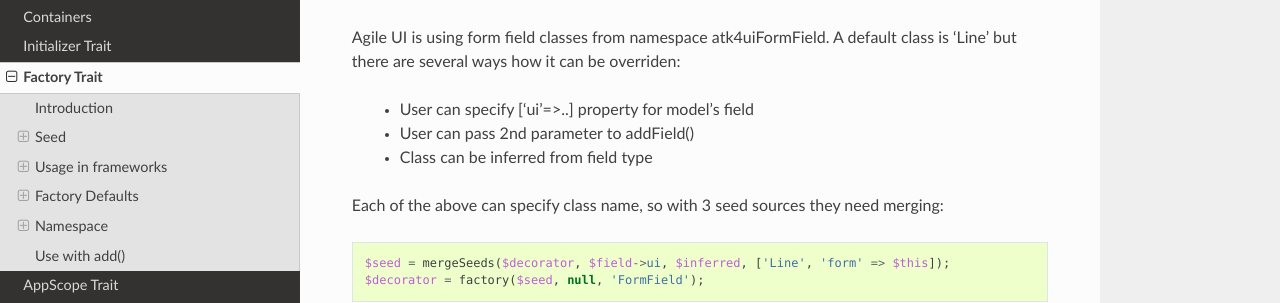
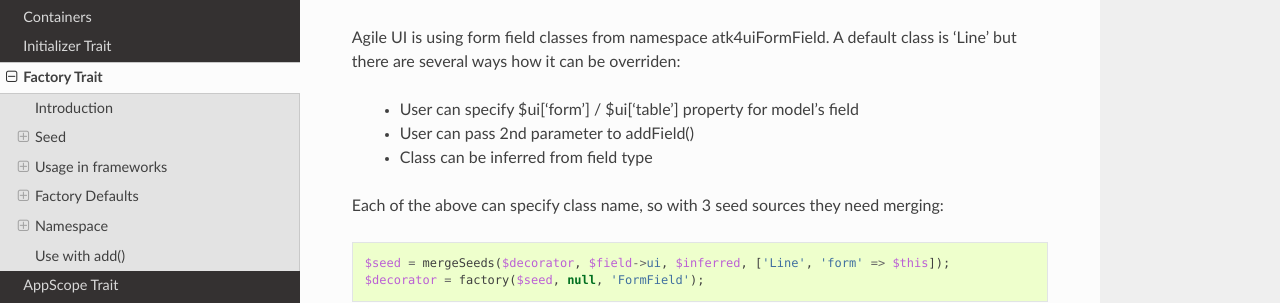
Before and after one commit to atk4/core, a Sphinx documentation site: the page built from docs/factory.rst, in a window 1280 px wide and 900 px high, scrolled down 3816 px. Shown: the part 158-461 px from the top of the window. Built offline with Sphinx 7.4.7 and the Read the Docs theme 2.0.0, drawn with Linux system fonts in a browser that asks for light colours; cross-references to code outside the pages are shown as plain code; some of the changed text lies outside the part shown.

Commit message:
address change requests

```diff
--- a/docs/factory.rst
+++ b/docs/factory.rst
@@ -88,7 +88,7 @@ Some examples::
 Seed merging can also be used to merge defaults::
 
     mergeSeeds(['label 1'], ['icon'=>'book']);
-    // results in ['label 2', 'icon'=>'book']
+    // results in ['label 1', 'icon'=>'book']
 
 When object is passed, it will take precedence and absorb all named arguments::
 
@@ -161,7 +161,7 @@ Form::addField and Table::addColumn
 Agile UI is using form field classes from namespace \atk4\ui\FormField\. A default class
 is 'Line' but there are several ways how it can be overriden:
 
- - User can specify ['ui'=>..] property for model's field
+ - User can specify $ui['form'] / $ui['table'] property for model's field
  - User can pass 2nd parameter to addField()
  - Class can be inferred from field type
 
```
